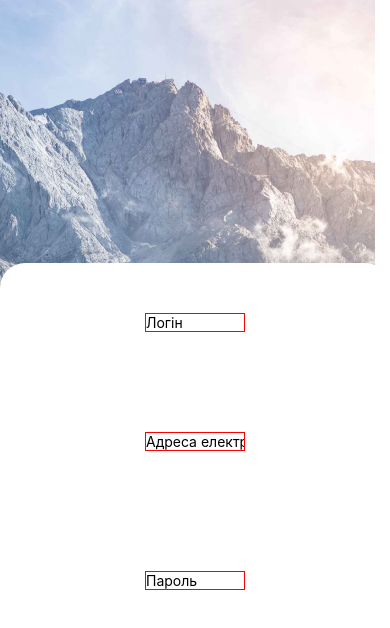
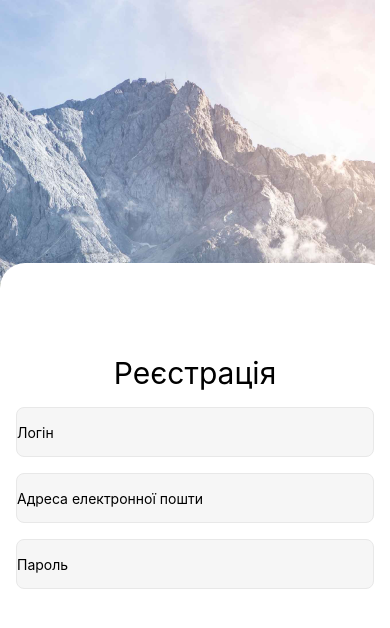
Before and after one commit to gradussus/react_native_app, a React Native app: screen / in a window 390 px wide. Shown: the top 628 px of the page. Built offline with nearby package versions, Linux system fonts and the light colour scheme.

Commit message:
Update App.js

```diff
--- a/App.js
+++ b/App.js
@@ -15,28 +15,25 @@ export default function App() {
         source={require("./assets/images/PhotoBG.png")}
       >
         <View style={styles.form}>
-          <View>
+          <Text style={styles.title}>Реєстрація</Text>
           <TextInput
             style={styles.input}
             textAlign={"center"}
             placeholder={"Логін"}
           />
-          </View>
-          <View>
+
           <TextInput
             style={styles.input}
             textAlign={"center"}
             placeholder={"Адреса електронної пошти"}
           />
-          </View>
-          <View style={{ marginTop: 20 }}>
+
           <TextInput
             style={styles.input}
             textAlign={"center"}
             placeholder={"Пароль"}
             secureTextEntry={true}
           />
-          </View>
         </View>
       </ImageBackground>
       {/* <Text>Open up App.js to start working on your app!</Text> */}
@@ -55,11 +52,14 @@ const styles = StyleSheet.create({
     resizeMode: "cover",
   },
   input: {
-    margin: 50,
-    width: 100,
-    borderColor: "red",
+    marginTop: 16,
+    width: "100%",
+    height: 50,
+    borderColor: "#E8E8E8",
     borderStyle: "solid",
     borderWidth: 1,
+    borderRadius: 8,
+    backgroundColor: "#F6F6F6",
   },
   form: {
     height: "100%",
@@ -67,5 +67,11 @@ const styles = StyleSheet.create({
     marginTop: 263,
     borderRadius: 25,
     alignItems: "center",
+    paddingHorizontal: 16,
+  },
+  title: {
+    color: "black",
+    marginTop: 92,
+    fontSize: 30,
   },
 });
```
Lines whose indentation alone changed are shown as unchanged.
